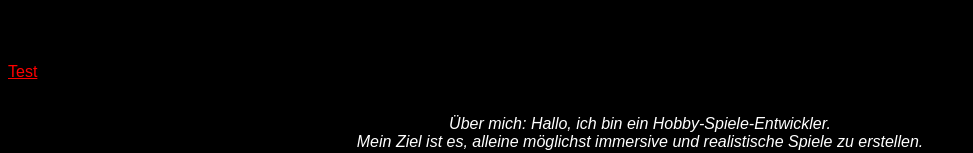
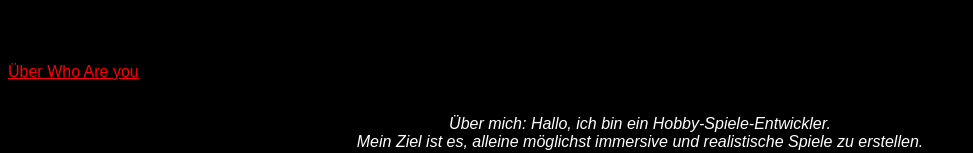
Before and after one commit to Beanteuer/MegaplayStudiosWebsite, a plain HTML site: page index.html in a window 1280 px wide. Shown: the part 204-357 px from the top of the page, without its empty margins (0-973 px from the left). Drawn offline with Linux system fonts and the light colour scheme.

Commit message:
Update index.html

```diff
--- a/index.html
+++ b/index.html
@@ -12,7 +12,7 @@
 <h2>Alles über "meine" Spiele</h2>
 <br>
 <br>
-<a style="text-align:center;"href="WhoAreYou.html">Test</a>
+<a style="text-align:center;"href="WhoAreYou.html">Über Who Are you</a>
 <br>
 <br>
 <p style="text-align:center;"> Über mich: Hallo, ich bin ein Hobby-Spiele-Entwickler.<br>
```
